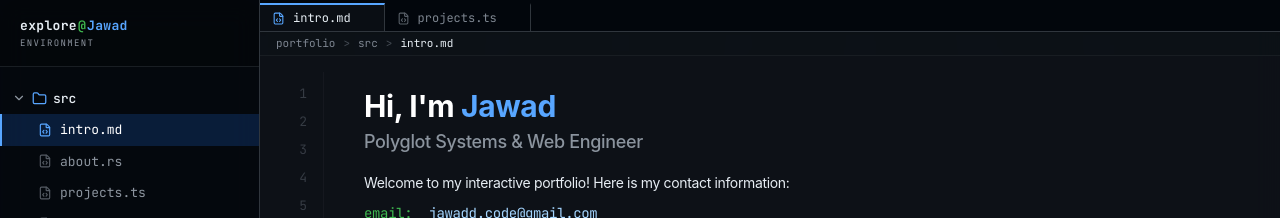
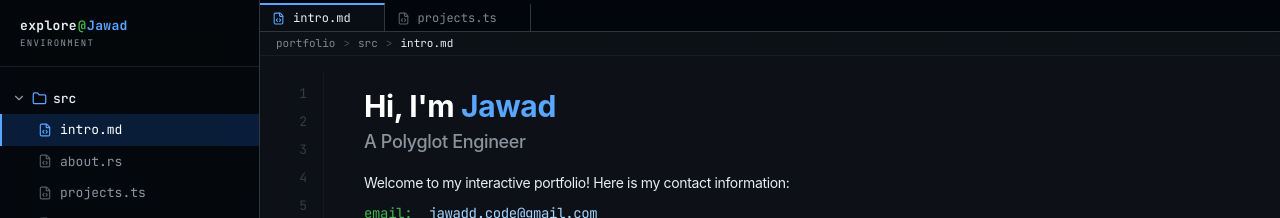
Before and after one commit to jawadr9899/portfolio, a React (Vite) app: page / in a window 1280 px wide. Shown: the top 218 px of the page. Built offline with nearby package versions, Linux system fonts and the light colour scheme.

Commit message:
update text in CodeEditor.tsx

```diff
--- a/src/components/CodeEditor.tsx
+++ b/src/components/CodeEditor.tsx
@@ -287,7 +287,7 @@ const filesContent: Record<string, () => JSX.Element> = {
       </motion.h1>
 
       <p className="text-lg text-[#8b949e] font-medium mb-4">
-        Polyglot Systems & Web Engineer
+        A Polyglot Engineer
       </p>
 
       <p className="text-[#e6edf3] mb-2 leading-relaxed">
```
